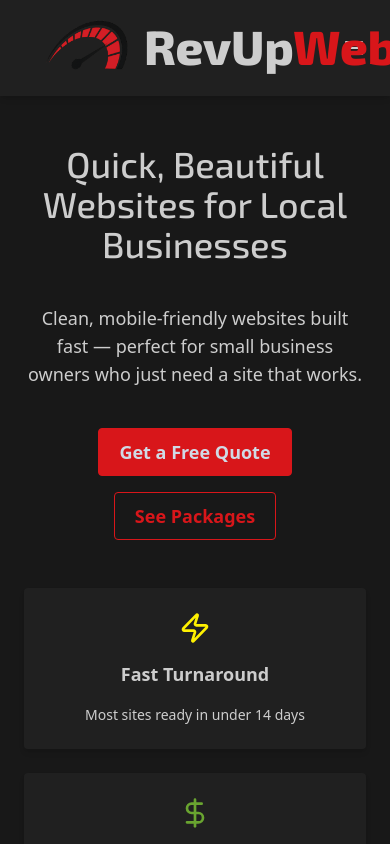
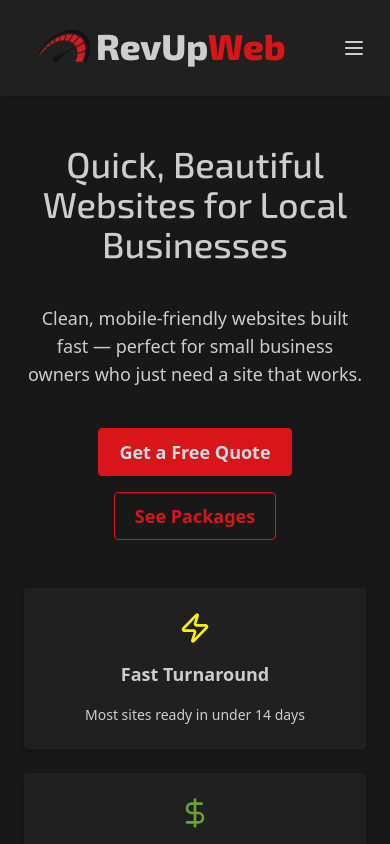
Before and after one commit to carreejoh/carreejoh-pro, a React (Vite) app: page / in a window 390 px wide. Shown: the top 844 px of the page. Built offline with nearby package versions, Linux system fonts and the light colour scheme.

Commit message:
hopefully fix scroll issue

```diff
--- a/src/App.tsx
+++ b/src/App.tsx
@@ -20,9 +20,10 @@ function App() {
       <div className="w-full bg-base-200 pt-24">
         <div
           className="
-            h-[calc(100vh-6rem)]
-            overflow-y-auto
-            scrolling-touch
+            min-h-[calc(100vh-6rem)]
+      overflow-y-auto
+      scroll-smooth
+      overscroll-contain
           "
         >
           <Routes>
--- a/src/components/header.tsx
+++ b/src/components/header.tsx
@@ -45,8 +45,8 @@ const Header: React.FC = () => {
         {/* Logo */}
         {/* <h1 className="text-3xl font-Gabarito font-medium">Carreejoh Web</h1> */}
         <Link to="/" className="flex items-center z-[200]">
-          <img src="/Base_Logo.png" alt="Logo" className="h-36" />
-          <span className="font-exo text-5xl -mt-1 -ml-4 font-extrabold">RevUp<span className="text-primary">Web</span></span>
+          <img src="/Base_Logo.png" alt="Logo" className="h-24 sm:h-36" />
+          <span className="font-exo text-4xl sm:text-5xl -mt-1 -ml-4 font-extrabold">RevUp<span className="text-primary">Web</span></span>
         </Link>
 
         {/* Desktop nav */}
```
